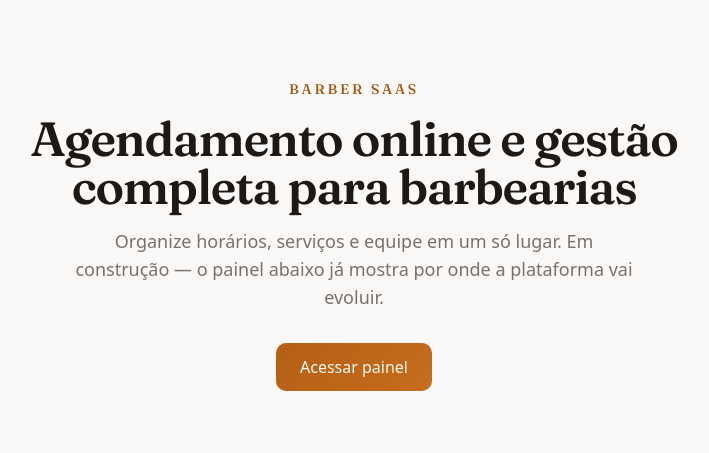
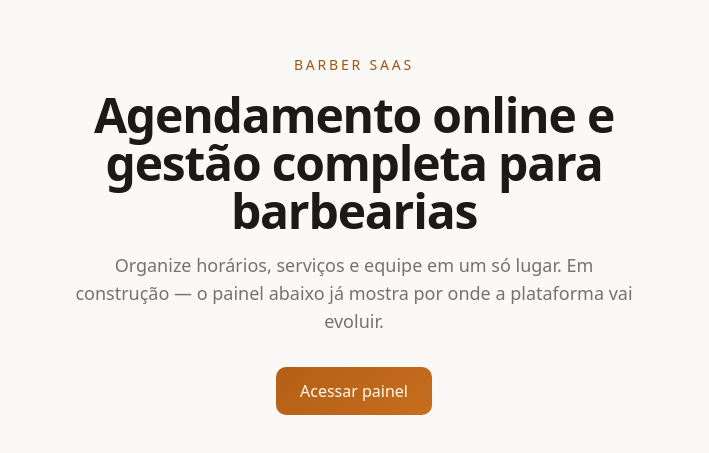
Before and after one commit to Viniciusp2/barber-saas, a Next.js app in the folder app/: page / in a window 1280 px wide. Shown: the part 165-618 px from the top of the page, without its empty margins (286-995 px from the left). Built offline with nearby package versions, Linux system fonts and the light colour scheme.

Commit message:
feat: adicionar novas fontes e atualizar variáveis de tema

```diff
--- a/app/src/app/globals.css
+++ b/app/src/app/globals.css
@@ -31,6 +31,9 @@
   --gradient-brand: linear-gradient(135deg, #a3540f 0%, #c96f1f 100%);
   --shadow-brand: none;
   --bg-decoration: none;
+
+  --theme-font-sans: var(--font-geist-sans);
+  --theme-font-display: var(--font-fraunces);
 }
 
 /**
@@ -68,6 +71,8 @@
   --bg-decoration:
     radial-gradient(1200px circle at 100% -10%, rgba(99, 102, 241, 0.12), transparent 60%),
     radial-gradient(800px circle at -10% 110%, rgba(236, 72, 153, 0.1), transparent 60%);
+
+  --theme-font-display: var(--font-space-grotesk);
 }
 
 /**
@@ -107,6 +112,9 @@
   --bg-decoration:
     radial-gradient(1000px circle at 15% -10%, rgba(217, 70, 239, 0.18), transparent 60%),
     radial-gradient(900px circle at 100% 100%, rgba(34, 211, 238, 0.15), transparent 60%);
+
+  --theme-font-display: var(--font-orbitron);
+  --theme-font-sans: var(--font-rajdhani);
 }
 
 /**
@@ -143,6 +151,8 @@
   --bg-decoration:
     radial-gradient(900px circle at 100% -10%, rgba(244, 114, 182, 0.15), transparent 60%),
     radial-gradient(900px circle at -10% 100%, rgba(196, 181, 253, 0.18), transparent 60%);
+
+  --theme-font-display: var(--font-quicksand);
 }
 
 @keyframes fade-in-up {
@@ -299,16 +309,17 @@
   --color-sidebar-muted: var(--sidebar-muted);
   --color-sidebar-active: var(--sidebar-active);
 
-  --font-sans: var(--font-geist-sans);
+  --font-sans: var(--theme-font-sans);
   --font-mono: var(--font-geist-mono);
-  --font-display: var(--font-fraunces);
+  --font-display: var(--theme-font-display);
 }
 
 body {
   background-color: var(--background);
   background-image: var(--bg-decoration);
   color: var(--foreground);
-  transition: background-color 0.3s ease, color 0.3s ease;
+  font-family: var(--font-sans);
+  transition: background-color 0.3s ease, color 0.3s ease, font-family 0.2s ease;
 }
 
 .bg-gradient-brand {
--- a/app/src/app/layout.tsx
+++ b/app/src/app/layout.tsx
@@ -1,5 +1,13 @@
 import type { Metadata } from "next";
-import { Geist, Geist_Mono, Fraunces } from "next/font/google";
+import {
+  Geist,
+  Geist_Mono,
+  Fraunces,
+  Space_Grotesk,
+  Orbitron,
+  Rajdhani,
+  Quicksand,
+} from "next/font/google";
 import Script from "next/script";
 import { ThemeProvider } from "@/components/theme-provider";
 import "./globals.css";
@@ -20,6 +28,33 @@ const fraunces = Fraunces({
   weight: ["500", "600", "700"],
 });
 
+// Tema "Moderno": títulos em geométrica minimalista.
+const spaceGrotesk = Space_Grotesk({
+  variable: "--font-space-grotesk",
+  subsets: ["latin"],
+  weight: ["500", "600", "700"],
+});
+
+// Tema "Neon": títulos estilo cyberpunk/tech + corpo de texto condizente.
+const orbitron = Orbitron({
+  variable: "--font-orbitron",
+  subsets: ["latin"],
+  weight: ["600", "700", "800"],
+});
+
+const rajdhani = Rajdhani({
+  variable: "--font-rajdhani",
+  subsets: ["latin"],
+  weight: ["400", "500", "600"],
+});
+
+// Tema "Pastel": títulos arredondados e amigáveis.
+const quicksand = Quicksand({
+  variable: "--font-quicksand",
+  subsets: ["latin"],
+  weight: ["500", "600", "700"],
+});
+
 export const metadata: Metadata = {
   title: "Barber SaaS",
   description: "Agendamento online e gestão completa para barbearias",
@@ -33,7 +68,7 @@ export default function RootLayout({
   return (
     <html lang="pt-BR">
       <body
-        className={`${geistSans.variable} ${geistMono.variable} ${fraunces.variable} antialiased`}
+        className={`${geistSans.variable} ${geistMono.variable} ${fraunces.variable} ${spaceGrotesk.variable} ${orbitron.variable} ${rajdhani.variable} ${quicksand.variable} antialiased`}
       >
         <Script id="theme-init" strategy="beforeInteractive">
           {`(function(){try{var t=localStorage.getItem('barber-saas-theme');if(t)document.documentElement.setAttribute('data-theme',t);}catch(e){}})();`}
```
